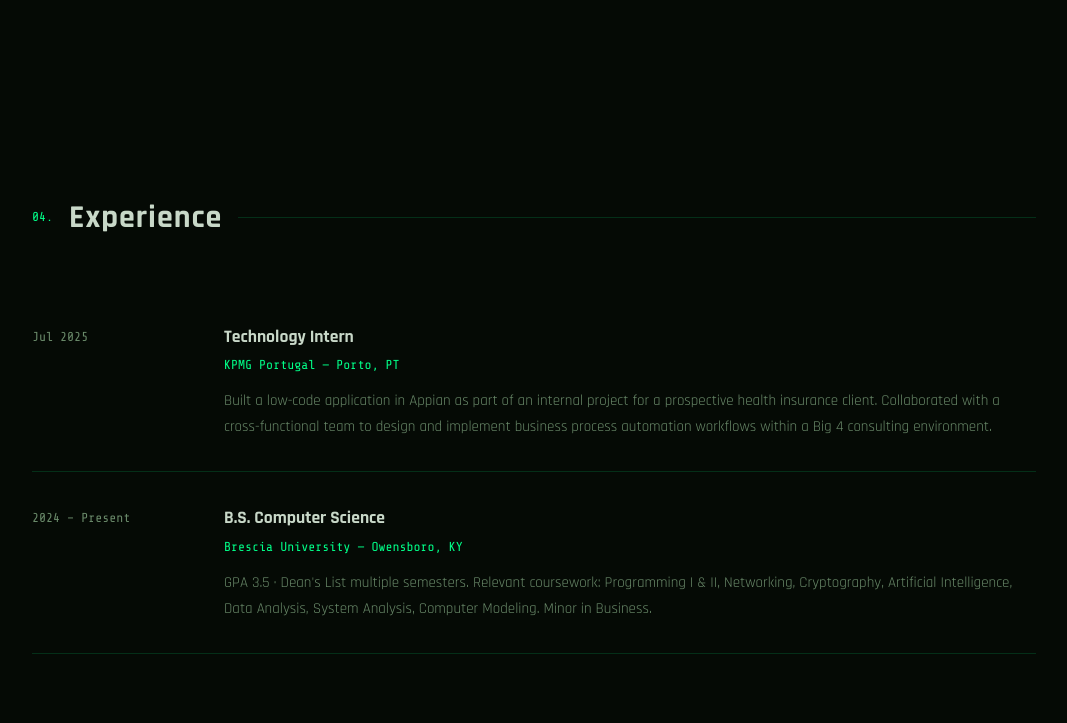
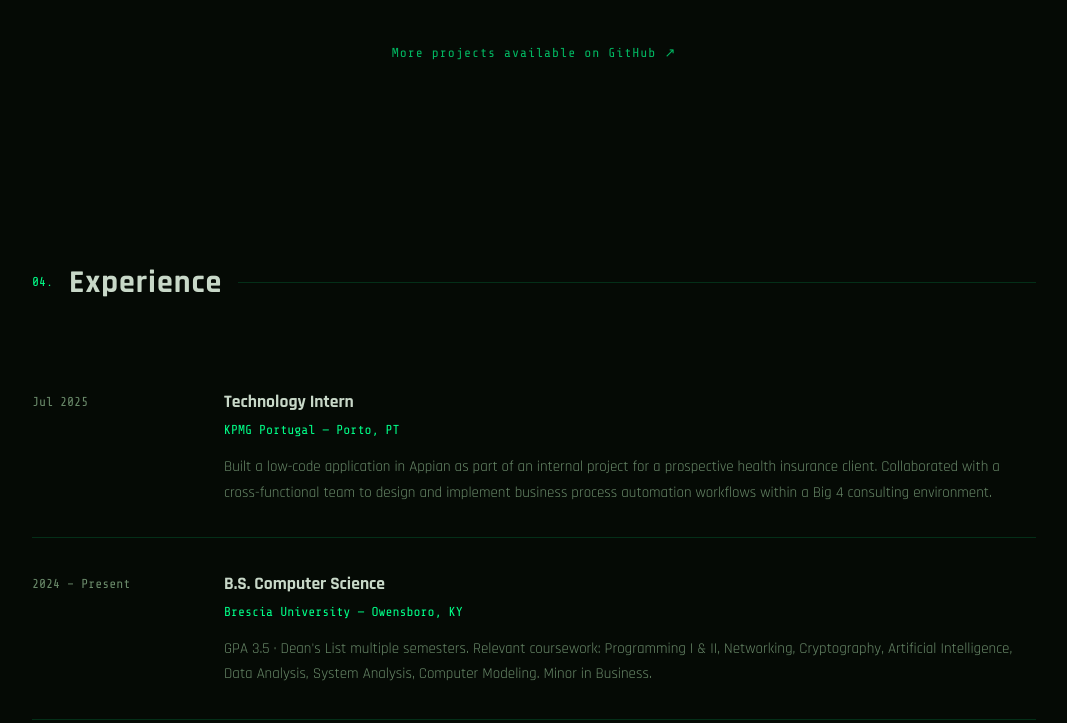
Before and after one commit to VelosoMiguel/VelosoMiguel.github.io, a plain HTML site: page index.html in a window 1280 px wide. Shown: the part 2960-3683 px from the top of the page, without its empty margins (106-1173 px from the left). Drawn offline with nearby package versions, Linux system fonts and the light colour scheme.

Commit message:
Update index.html

```diff
--- a/index.html
+++ b/index.html
@@ -419,6 +419,13 @@
     </div>
 
   </div>
+
+  <div style="text-align:center; margin-top: 2.5rem;" class="fade-in">
+    <a href="https://github.com/VelosoMiguel" target="_blank" class="project-link" style="font-size:13px; opacity:0.7;">
+      More projects available on GitHub ↗
+    </a>
+  </div>
+
 </section>
 
 <!-- Experience -->
```
